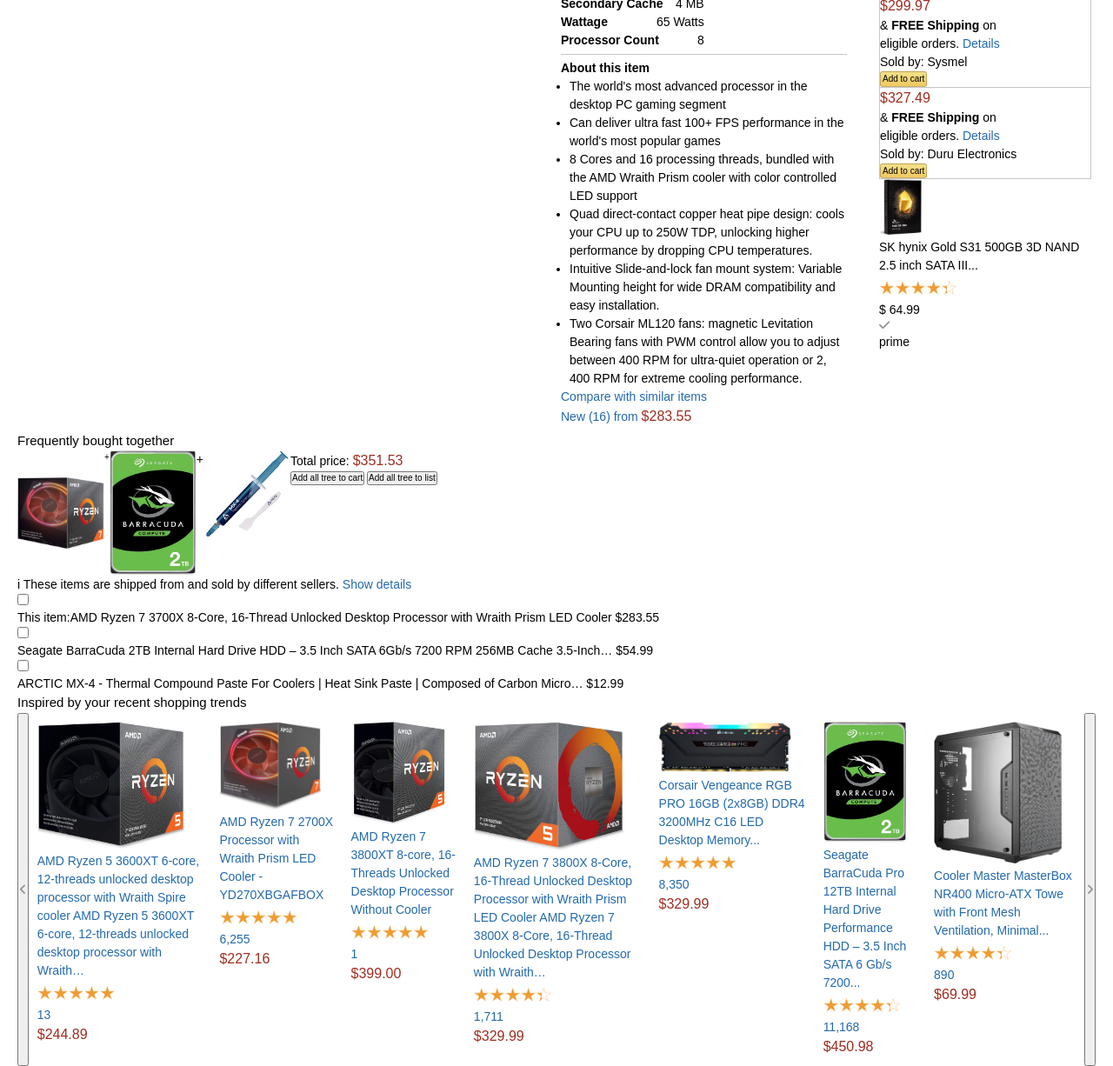
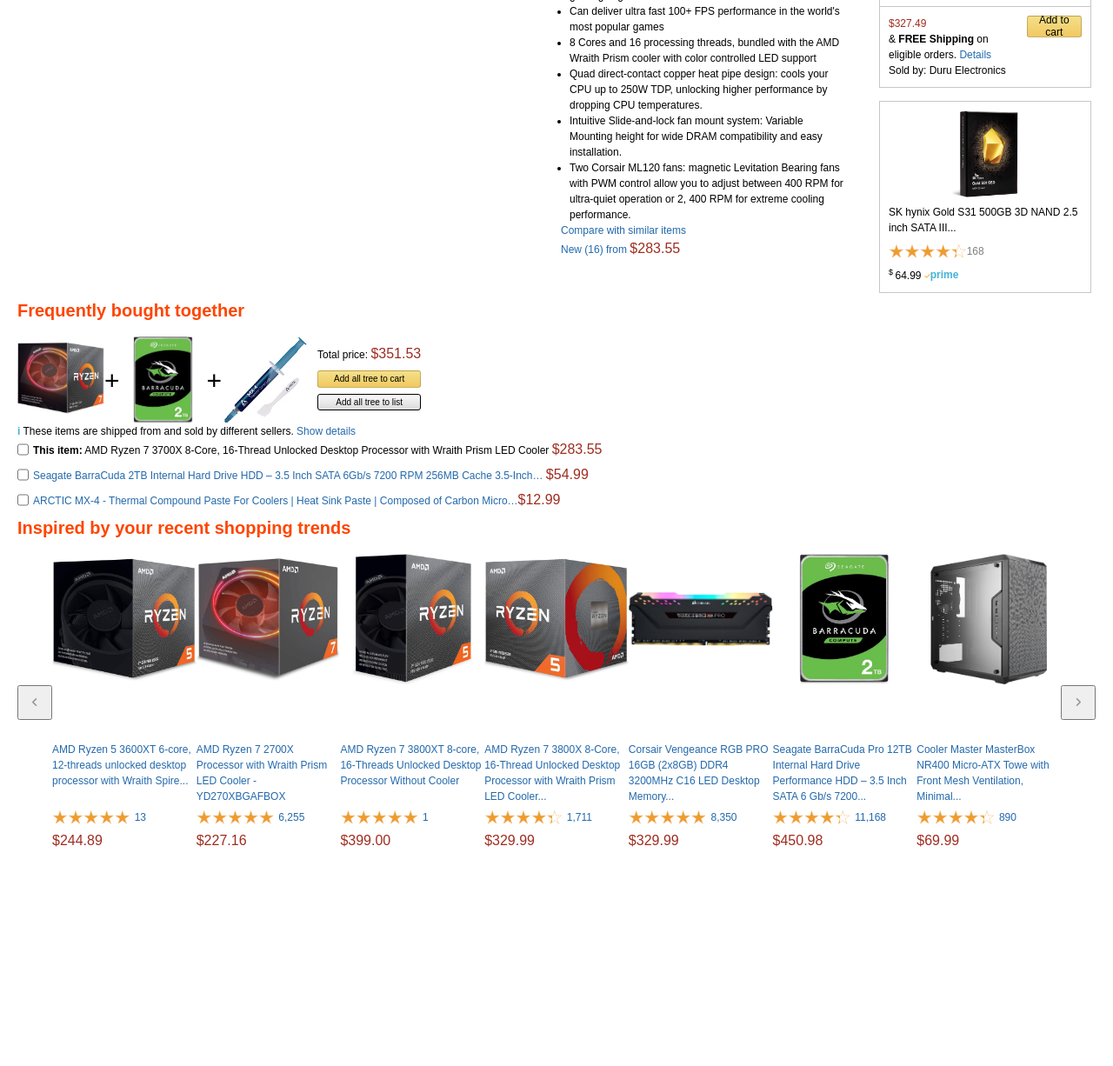
Before and after one commit to dorinzrihen/amazon, a plain HTML site: page index.html in a window 1280 px wide. Shown: the part 860-2086 px from the top of the page at 87% size. After the commit the page ends 1839 px from the top, so only its background shows below. Drawn offline with Linux system fonts and the light colour scheme.

Commit message:
90% finish

```diff
--- a/index.html
+++ b/index.html
@@ -398,11 +398,16 @@
                         <div class="info-side__sponsored">
                             <img src="/img/buy-more.jpg" alt="">
                             <p>SK hynix Gold S31 500GB 3D NAND 2.5 inch SATA III...</p>
-                            <div class="star-rate">
-                                <p>★★★★<span class="half-star">★</span></p>
+                            <div class="info-side__sponsored__rate">
+                                <div class="star-rate">
+                                    <p>★★★★<span class="half-star">★</span></p>
+                                </div>
+                                <p>168</p>
                             </div>
-                            <p>$ 64.99</p><i class="fas fa-check"></i><p>prime</p>
-
+                            <div>
+                                <p class="info-side__sponsored__price"> <span>$ </span>64.99</p>
+                                <p class="icon-light-blue bold"> <i class="fas fa-check"></i>prime</p>
+                            </div>
                         </div>
                     </aside>
                 </section>
@@ -415,21 +420,27 @@
             <h2>Frequently bought together</h2>
             <div class="buy-together__product">
                 <div><img src="/img/amd-1.jpg" alt=""></div>
-                <div>+</div>
+                <p>+</p>
                 <img src="/img/go-with.jpg" alt="">
                 <p>+</p>
                 <img src="/img/go-with-2.jpg" alt="">
                 <div>
                     <p>Total price: <span class="mark">$351.53</span></p>
-                    <button>Add all tree to cart</button>
-                    <button>Add all tree to list</button>
+                    <button class="btn add-to-cart buy-together--btn">Add all tree to cart</button>
+                    <button class="grey-btn buy-together--btn">Add all tree to list</button>
                 </div>
             </div>
             <div class="buy-together__info">
-                <p><span>i</span> These items are shipped from and sold by different sellers. <a href="#">Show details</a></p>
-                <input type="checkbox"> <p>This item:AMD Ryzen 7 3700X 8-Core, 16-Thread Unlocked Desktop Processor with Wraith Prism LED Cooler $283.55</p>
-                <input type="checkbox"> <p>Seagate BarraCuda 2TB Internal Hard Drive HDD – 3.5 Inch SATA 6Gb/s 7200 RPM 256MB Cache 3.5-Inch… $54.99</p>
-                <input type="checkbox"> <p>ARCTIC MX-4 - Thermal Compound Paste For Coolers | Heat Sink Paste | Composed of Carbon Micro… $12.99</p>
+                <p><span class="icon-light-blue bold">i</span> These items are shipped from and sold by different sellers. <a href="#">Show details</a></p>
+                <div>
+                    <input type="checkbox"> <p> <span class="bold">This item:</span> AMD Ryzen 7 3700X 8-Core, 16-Thread Unlocked Desktop Processor with Wraith Prism LED Cooler <span class="mark">$283.55</span> </p>
+                </div>
+                <div>
+                    <input type="checkbox"> <a href="#">Seagate BarraCuda 2TB Internal Hard Drive HDD – 3.5 Inch SATA 6Gb/s 7200 RPM 256MB Cache 3.5-Inch… <span class="mark">$54.99</span> </a>
+                </div>
+                <div>
+                    <input type="checkbox"> <a href="#">ARCTIC MX-4 - Thermal Compound Paste For Coolers | Heat Sink Paste | Composed of Carbon Micro…<span class="mark">$12.99</span> </a>
+                </div>
             </div>
         </section>
 
@@ -444,8 +455,7 @@
                     <div>
                         <img src="/img/carrousel/carrousel-7.jpg" alt="">
                         <a href="#">
-                            AMD Ryzen 5 3600XT 6-core, 12-threads unlocked desktop processor with Wraith Spire cooler
-                            AMD Ryzen 5 3600XT 6-core, 12-threads unlocked desktop processor with Wraith…
+                            AMD Ryzen 5 3600XT 6-core, 12-threads unlocked desktop processor with Wraith Spire...
                         </a>
                         <div class="star-rate">
                             <p>★★★★★</p>
@@ -478,8 +488,7 @@
                     <div>
                         <img src="/img/carrousel/carrousel-3.jpg" alt="">
                         <a href="#">
-                            AMD Ryzen 7 3800X 8-Core, 16-Thread Unlocked Desktop Processor with Wraith Prism LED Cooler
-                            AMD Ryzen 7 3800X 8-Core, 16-Thread Unlocked Desktop Processor with Wraith…
+                            AMD Ryzen 7 3800X 8-Core, 16-Thread Unlocked Desktop Processor with Wraith Prism LED Cooler...
                         </a>
                         <div class="star-rate">
                             <p>★★★★<span class="half-star">★</span></p>
--- a/main.css
+++ b/main.css
@@ -239,6 +239,7 @@
     border-bottom: 1px solid var(--grey-border);
 }
 
+
 .info_side-other-seller{
     border-top: 1px solid var(--grey-border);
     border-left: 1px solid var(--grey-border);
@@ -258,14 +259,88 @@
     text-align: left;
 }
 
+
+
 .info_side-other-seller >p{
     text-align: center;
+    font-size: 1.2rem;
+}
+
+
+.info_side-other-seller > div{
+    padding: 10px;
+    display: grid;
+    grid-template-columns:5fr 2fr;
+}
+
+.info_side-other-seller > div:hover .seller{
+    color: orange;
+}
+
+
+.info_side-other-seller > div button{
+    height: 25px;
+    text-align: center;
+    font-size: 1.2rem;
+    justify-content: center;
+
+}
+
+.info_side-other-seller > div p{
+    font-size: 1.2rem;
+}
+
+.info-side__sponsored{
+    border: 1px solid var(--grey-border);
+    margin-top: 15px;
+    padding: 10px;
+    display: grid;
+    grid-template-rows: 3fr 1fr 1fr;
+}
+
+/* sponsored */
+.info-side__sponsored img{
+    object-fit: contain;
+    height: 100px;
+    justify-self: center;
+}
+
+.info-side__sponsored__rate{
+    display: flex;
+    align-items: center;
+}
+
+.info-side__sponsored__rate > p:last-child{
+    color: grey;
+    vertical-align: middle;
+
+}
+
+.info-side__sponsored__price > span{
+    vertical-align: super;
+    font-size: 0.9rem;
+}
+
+.info-side__sponsored i{
+    color: orange;
+    font-size: 0.7rem;
+    margin-left: 4px;
+}
+
+.info-side__sponsored > div:last-child{
+    display: flex;
 }
 
 
 /* Frequently bought together */
 
-
+.buy-together h2,
+.inspired-by h2{
+    color: orangered;
+    font-weight: bold;
+    font-size: 2rem;
+    margin-bottom: 15px;
+}
 
 .buy-together__product img{
     width: 100px;
@@ -275,9 +350,41 @@
 
 .buy-together .buy-together__product{
     display: flex;
+    align-items: center;
+    height: 100px;
+}
+
+.buy-together .buy-together__product> p{
+    font-size: 3rem;
+}
+
+.buy-together .buy-together__product > div:last-child{
+    margin-left: 10px;
+    display: flex;
+    flex-direction: column;
+}
+
+.buy-together .buy-together__product > div:last-child p,
+.buy-together .buy-together__product > div:last-child button{
+    margin-bottom: 7px;
+}
+
+.buy-together--btn{
+    font-size: 1rem;
+    text-align: center;
+    display: block;
+    padding: 3px 0;
+}
+
+.buy-together__info > div{
+    display: flex;
+    margin-bottom: 5px;
 }
 
 
+.buy-together__info > div input{
+    margin-right: 5px;
+}
 
 /* carrousel */
 
@@ -286,21 +393,42 @@
     flex-direction: column;
 }
 
+
+
 .carrousel-container{
     display: flex;
     flex-direction: row;
 }
 
+.inspired-by button{
+    width: 40px;
+    height: 40px;
+    flex-shrink: 0;
+    align-self: center;
+}
+
 .carrousel__img-container{
-    display: flex;
-    flex-direction: row;
+    display: grid;
+    grid-template-columns: 1fr 1fr 1fr 1fr 1fr 1fr 1fr;
 }
 
 .carrousel__img-container > div{
-        margin: 10px;
+    display: grid;
+    grid-template-rows: 3fr 1fr 0.2fr 0.2fr;
 }
 
 
 .carrousel__img-container img{
-    width: 90%;
+    object-fit: contain;
+    width: 100%;
+    height: 150px;
 }
+
+.carrousel__img-container > div > div{
+    display: flex;
+    align-items: center;
+}
+
+.carrousel__img-container > div > div a{
+    margin-left: 5px;
+}
--- a/nav-bar.css
+++ b/nav-bar.css
@@ -230,7 +230,6 @@
     position: absolute;
     background-color: white;
     z-index: 2;
-    display: block;
     visibility: hidden;
     display: inline-block;
 }
@@ -239,7 +238,7 @@
     top: 35px;
     left: -10%;
     width: 200px;
-    height: 500px;
+    height: 400px;
     padding: 10px;
     overflow-y: scroll;
 }
--- a/utility.css
+++ b/utility.css
@@ -58,7 +58,7 @@
 }
 
 p,i,li,a{
-    font-size: 1.4rem;
+    font-size: 1.2rem;
 }
 
 li{
@@ -245,9 +245,7 @@
 }
 
 
-.seller:hover{
-    color: orange;
-}
+
 
 .star-rate{
     flex-shrink: 0;
@@ -280,8 +278,3 @@
     font-size: 1.3rem;
     border-radius: 3px;
 }
-
-/* sponsored */
-.info-side__sponsored img{
-    width: 20%;
-}
```
